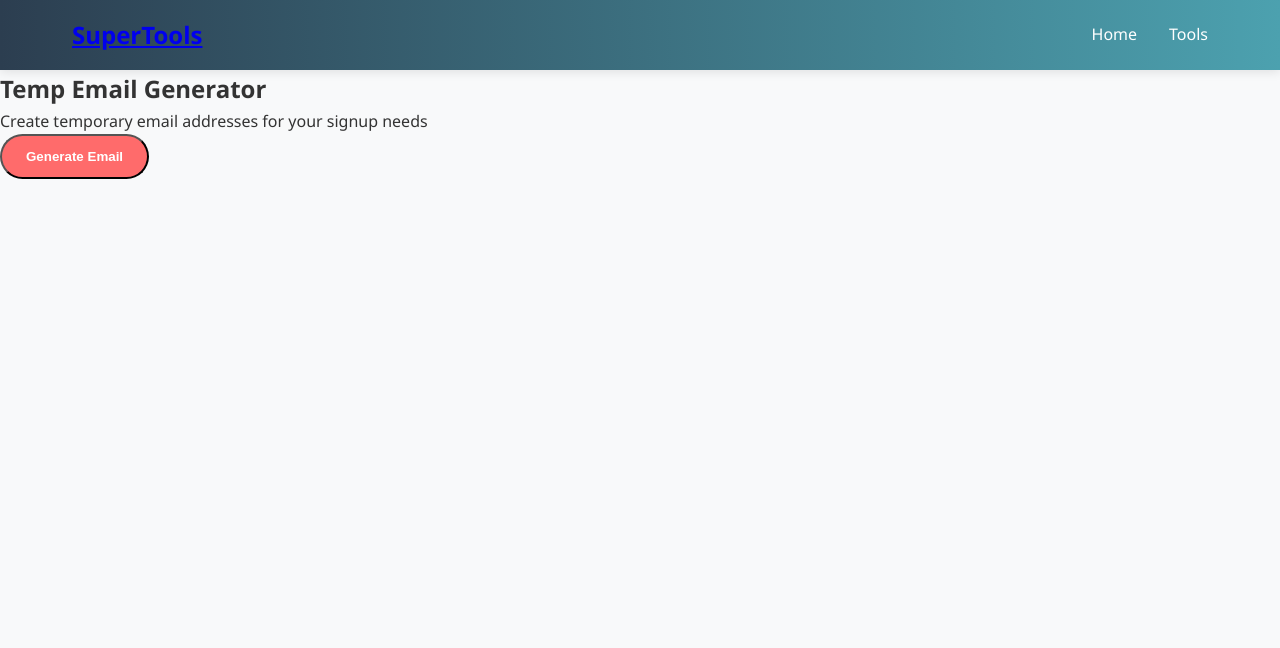
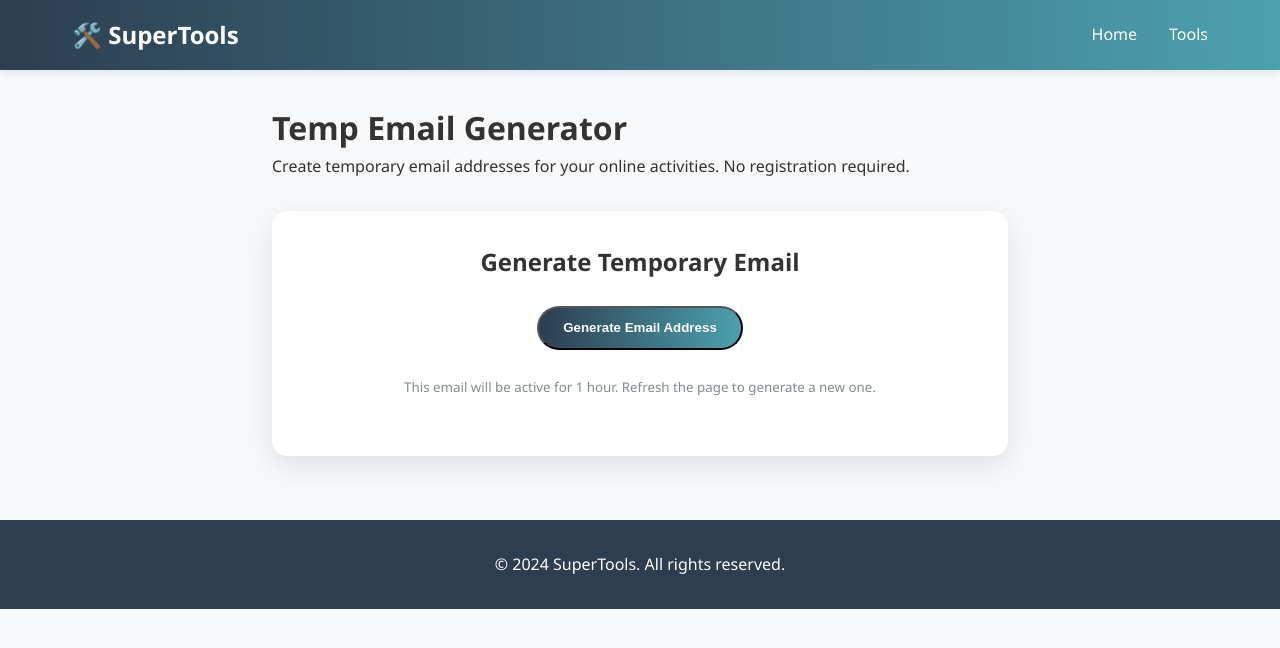
Before and after one commit to akhiruzzaman2002/super-tools-website, a plain HTML site: page tools/email.html in a window 1280 px wide. Drawn offline with Linux system fonts and the light colour scheme.

Commit message:
Update email.html

```diff
--- a/tools/email.html
+++ b/tools/email.html
@@ -10,9 +10,11 @@
     <header>
         <nav class="navbar">
             <div class="nav-container">
-                <a href="../index.html" class="logo">
-                    <span>SuperTools</span>
-                </a>
+                <div class="logo">
+                    <a href="../index.html" style="color: white; text-decoration: none;">
+                        <span>🛠️ SuperTools</span>
+                    </a>
+                </div>
                 <div class="nav-menu">
                     <a href="../index.html" class="nav-link">Home</a>
                     <a href="../index.html#tools" class="nav-link">Tools</a>
@@ -21,46 +23,36 @@
         </nav>
     </header>
 
-    <main>
-        <section class="tool-page">
-            <div class="container">
-                <h1>Temp Email Generator</h1>
-                <p>Create temporary email addresses for your signup needs</p>
+    <main style="max-width: 800px; margin: 2rem auto; padding: 0 2rem;">
+        <h1>Temp Email Generator</h1>
+        <p>Create temporary email addresses for your online activities. No registration required.</p>
 
-                <div class="tool-interface">
-                    <button onclick="generateEmail()" class="btn btn-primary">
-                        Generate Email
-                    </button>
-
-                    <div id="email-result" class="result-box"></div>
-                </div>
+        <div class="tool-card" style="margin: 2rem 0;">
+            <h2>Generate Temporary Email</h2>
+            <div style="margin: 1.5rem 0;">
+                <button id="generateEmail" class="tool-btn">Generate Email Address</button>
             </div>
-        </section>
+            <div id="emailResult" style="font-size: 1.2rem; margin: 1rem 0; padding: 1rem; background: #f8f9fa; border-radius: 5px; display: none;">
+                Your temporary email: <strong id="generatedEmail"></strong>
+            </div>
+            <p><small>This email will be active for 1 hour. Refresh the page to generate a new one.</small></p>
+        </div>
     </main>
 
+    <footer>
+        <div class="footer-content">
+            <p>&copy; 2024 SuperTools. All rights reserved.</p>
+        </div>
+    </footer>
+
     <script>
-        function generateEmail() {
-            const domains = ['1secmail.com', 'temp-mail.org', 'guerrillamail.com'];
-            const randomDomain = domains[Math.floor(Math.random() * domains.length)];
-            const username = Math.random().toString(36).substring(2, 10);
-            const email = `${username}@${randomDomain}`;
+        document.getElementById('generateEmail').addEventListener('click', function() {
+            const randomId = Math.random().toString(36).substring(2, 10);
+            const email = `${randomId}@tempmail.supertools.com`;
 
-            const resultBox = document.getElementById('email-result');
-            resultBox.innerHTML = `
-                <h3>Your Temporary Email:</h3>
-                <p class="email-address">${email}</p>
-                <button onclick="copyToClipboard('${email}')" class="btn">
-                    Copy to Clipboard
-                </button>
-                <p class="note">This email will be active for 24 hours</p>
-            `;
-        }
-
-        function copyToClipboard(text) {
-            navigator.clipboard.writeText(text).then(() => {
-                alert('Copied to clipboard: ' + text);
-            });
-        }
+            document.getElementById('generatedEmail').textContent = email;
+            document.getElementById('emailResult').style.display = 'block';
+        });
     </script>
 </body>
-  </html>
+</html>
```
